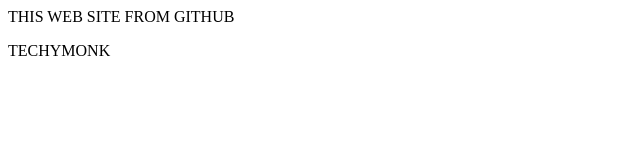
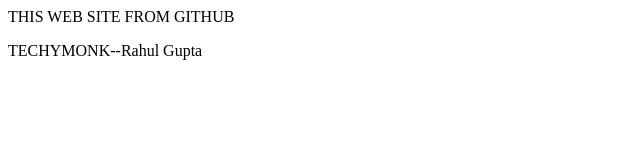
Before and after one commit to Lakshpiya/DockerGitHub, a plain HTML site: page index.html in a window 1280 px wide. Shown: the full height of the page, 0-640 px from the left. Drawn offline with Linux system fonts and the light colour scheme.

Commit message:
My changes

```diff
--- a/index.html
+++ b/index.html
@@ -9,7 +9,7 @@
             THIS WEB SITE FROM GITHUB
         </p>
         <P>
-            TECHYMONK
+            TECHYMONK--Rahul Gupta
         </P>
     </body>
 
```
Also changed, not shown: 2 other files.
